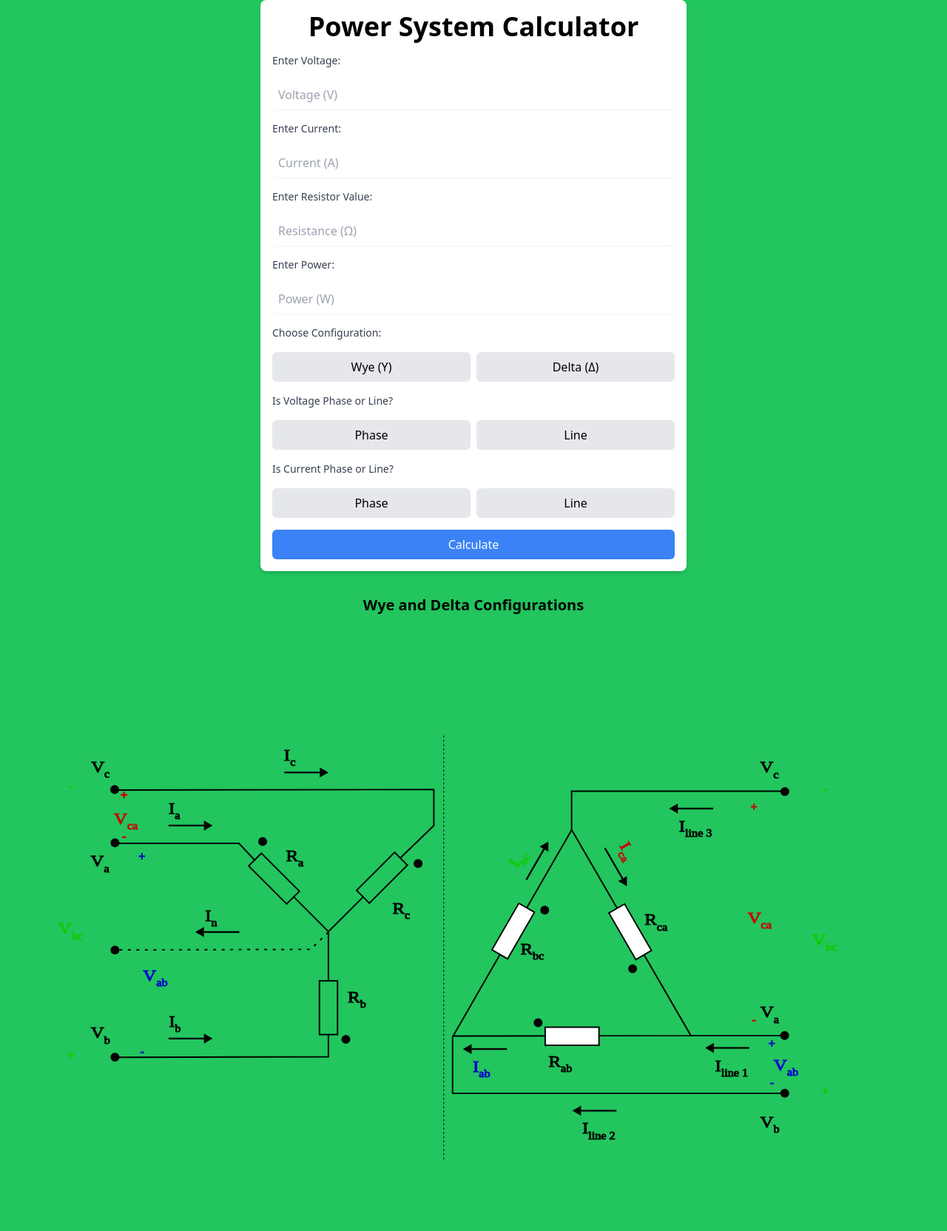
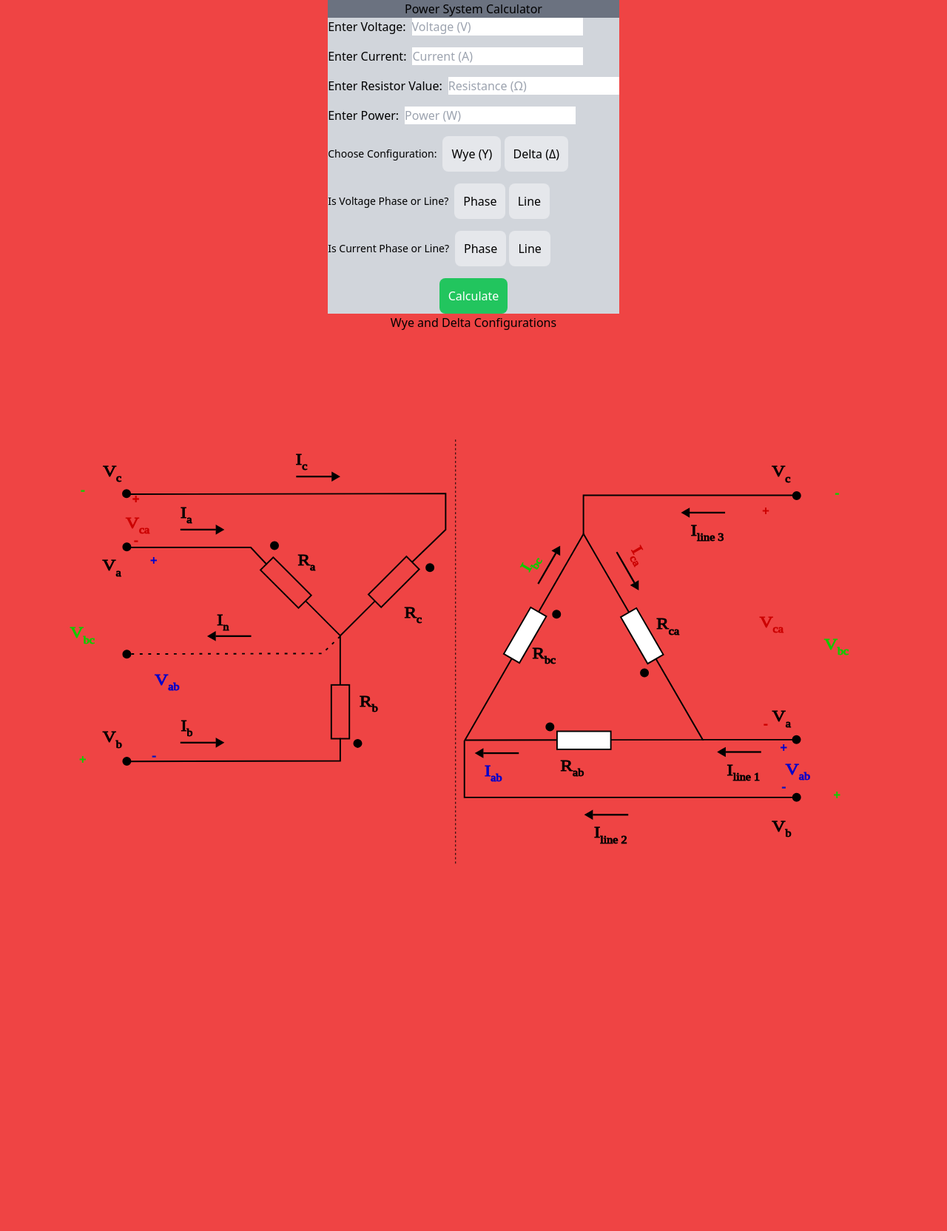
Before and after one commit to emanalva/Power-Model, a Flask app: page / in a window 1280 px wide. Shown: the whole page at 74% size. After the commit the page ends 1168 px from the top, so only its background shows below. Run offline with Flask 3, Linux system fonts and the light colour scheme.

Commit message:
combine form and and button handler & update css styling

```diff
--- a/static/css/styles.css
+++ b/static/css/styles.css
@@ -554,59 +554,8 @@ video {
   display: none;
 }
 
-.container {
-  width: 100%;
-}
-
-@media (min-width: 640px) {
-  .container {
-    max-width: 640px;
-  }
-}
-
-@media (min-width: 768px) {
-  .container {
-    max-width: 768px;
-  }
-}
-
-@media (min-width: 1024px) {
-  .container {
-    max-width: 1024px;
-  }
-}
-
-@media (min-width: 1280px) {
-  .container {
-    max-width: 1280px;
-  }
-}
-
-@media (min-width: 1536px) {
-  .container {
-    max-width: 1536px;
-  }
-}
-
 .static {
   position: static;
-}
-
-.mx-auto {
-  margin-left: auto;
-  margin-right: auto;
-}
-
-.mb-4 {
-  margin-bottom: 1rem;
-}
-
-.mt-8 {
-  margin-top: 2rem;
-}
-
-.block {
-  display: block;
 }
 
 .flex {
@@ -619,14 +568,6 @@ video {
 
 .min-h-screen {
   min-height: 100vh;
-}
-
-.w-full {
-  width: 100%;
-}
-
-.max-w-xl {
-  max-width: 36rem;
 }
 
 .flex-col {
@@ -653,22 +594,41 @@ video {
   margin-bottom: calc(1rem * var(--tw-space-y-reverse));
 }
 
+.space-y-8 > :not([hidden]) ~ :not([hidden]) {
+  --tw-space-y-reverse: 0;
+  margin-top: calc(2rem * calc(1 - var(--tw-space-y-reverse)));
+  margin-bottom: calc(2rem * var(--tw-space-y-reverse));
+}
+
+.space-y-80 > :not([hidden]) ~ :not([hidden]) {
+  --tw-space-y-reverse: 0;
+  margin-top: calc(20rem * calc(1 - var(--tw-space-y-reverse)));
+  margin-bottom: calc(20rem * var(--tw-space-y-reverse));
+}
+
+.space-y-2 > :not([hidden]) ~ :not([hidden]) {
+  --tw-space-y-reverse: 0;
+  margin-top: calc(0.5rem * calc(1 - var(--tw-space-y-reverse)));
+  margin-bottom: calc(0.5rem * var(--tw-space-y-reverse));
+}
+
 .rounded-lg {
   border-radius: 0.5rem;
 }
 
-.rounded-md {
-  border-radius: 0.375rem;
+.bg-gray-300 {
+  --tw-bg-opacity: 1;
+  background-color: rgb(209 213 219 / var(--tw-bg-opacity));
 }
 
-.border-gray-300 {
-  --tw-border-opacity: 1;
-  border-color: rgb(209 213 219 / var(--tw-border-opacity));
+.bg-red-500 {
+  --tw-bg-opacity: 1;
+  background-color: rgb(239 68 68 / var(--tw-bg-opacity));
 }
 
-.bg-blue-500 {
+.bg-gray-500 {
   --tw-bg-opacity: 1;
-  background-color: rgb(59 130 246 / var(--tw-bg-opacity));
+  background-color: rgb(107 114 128 / var(--tw-bg-opacity));
 }
 
 .bg-gray-200 {
@@ -681,36 +641,17 @@ video {
   background-color: rgb(34 197 94 / var(--tw-bg-opacity));
 }
 
-.bg-white {
+.bg-blue-500 {
   --tw-bg-opacity: 1;
-  background-color: rgb(255 255 255 / var(--tw-bg-opacity));
+  background-color: rgb(59 130 246 / var(--tw-bg-opacity));
 }
 
-.p-2 {
-  padding: 0.5rem;
-}
-
-.p-4 {
-  padding: 1rem;
-}
-
-.px-4 {
-  padding-left: 1rem;
-  padding-right: 1rem;
-}
-
-.py-2 {
-  padding-top: 0.5rem;
-  padding-bottom: 0.5rem;
+.p-3 {
+  padding: 0.75rem;
 }
 
 .text-center {
   text-align: center;
-}
-
-.text-4xl {
-  font-size: 2.25rem;
-  line-height: 2.5rem;
 }
 
 .text-sm {
@@ -718,26 +659,13 @@ video {
   line-height: 1.25rem;
 }
 
-.text-xl {
-  font-size: 1.25rem;
-  line-height: 1.75rem;
-}
-
-.font-bold {
-  font-weight: 700;
-}
-
 .font-medium {
   font-weight: 500;
 }
 
-.font-semibold {
-  font-weight: 600;
-}
-
-.text-gray-700 {
+.text-black {
   --tw-text-opacity: 1;
-  color: rgb(55 65 81 / var(--tw-text-opacity));
+  color: rgb(0 0 0 / var(--tw-text-opacity));
 }
 
 .text-white {
@@ -745,24 +673,12 @@ video {
   color: rgb(255 255 255 / var(--tw-text-opacity));
 }
 
-.shadow-md {
-  --tw-shadow: 0 4px 6px -1px rgb(0 0 0 / 0.1), 0 2px 4px -2px rgb(0 0 0 / 0.1);
-  --tw-shadow-colored: 0 4px 6px -1px var(--tw-shadow-color), 0 2px 4px -2px var(--tw-shadow-color);
-  box-shadow: var(--tw-ring-offset-shadow, 0 0 #0000), var(--tw-ring-shadow, 0 0 #0000), var(--tw-shadow);
+.hover\:bg-blue-300:hover {
+  --tw-bg-opacity: 1;
+  background-color: rgb(147 197 253 / var(--tw-bg-opacity));
 }
 
-.shadow-sm {
-  --tw-shadow: 0 1px 2px 0 rgb(0 0 0 / 0.05);
-  --tw-shadow-colored: 0 1px 2px 0 var(--tw-shadow-color);
-  box-shadow: var(--tw-ring-offset-shadow, 0 0 #0000), var(--tw-ring-shadow, 0 0 #0000), var(--tw-shadow);
+.hover\:bg-green-600:hover {
+  --tw-bg-opacity: 1;
+  background-color: rgb(22 163 74 / var(--tw-bg-opacity));
 }
-
-.hover\:bg-blue-600:hover {
-  --tw-bg-opacity: 1;
-  background-color: rgb(37 99 235 / var(--tw-bg-opacity));
-}
-
-.hover\:bg-gray-300:hover {
-  --tw-bg-opacity: 1;
-  background-color: rgb(209 213 219 / var(--tw-bg-opacity));
-}
--- a/static/js/form_handler.js
+++ /dev/null
@@ -1,26 +0,0 @@
-// *****************************************
-// Author:   Emanuel A.
-// Date:     09/22/2024
-// Project:  Power-Model
-//
-// Purpose:  JavaScript for handling form submission.
-// *****************************************
-
-document.getElementById('power-form').addEventListener('submit', function(event) {
-    event.preventDefault(); // Prevent page reload
-
-    // Gather form data
-    const formData = new FormData(this);
-
-    // Send data to Flask
-    fetch('/calculate', {
-        method: 'POST',
-        body: formData
-    })
-    .then(response => response.text()) // Get the response from Flask
-    .then(data => {
-        // Insert the results into the results div
-        document.getElementById('results').innerHTML = data;
-    })
-    .catch(error => console.error('Error:', error));
-});
--- a/templates/index.html
+++ b/templates/index.html
@@ -16,55 +16,74 @@
     <link rel="stylesheet" href="{{ url_for('static', filename='css/styles.css') }}">
 </head>
 
-<body class="bg-green-500 min-h-screen flex-col items-center justify-center">
-    <div class="container max-w-xl mx-auto p-4 bg-white shadow-md rounded-lg">
+<body class="bg-red-500 min-h-screen flex flex-col items-center justify-center">
+    <div class="bg-gray-500">
         <!-- Title -->
-        <h1 class="text-4xl font-bold mb-4 text-center">Power System Calculator</h1>
+        <div class="flex items-center justify-center">
+            <h1 class="">Power System Calculator</h1>
+        </div>
 
         <!-- Input Form -->
-        <form id="power-form" action="/calculate" method="POST" class="space-y-4">
+        <form id="power-form" action="/calculate" method="POST" class="bg-gray-300 flex flex-col space-y-4">
             <!-- Voltage input -->
-            <label for="voltage" class="block text-sm font-medium text-gray-700">Enter Voltage:</label>
-            <input type="text" name="voltage" placeholder="Voltage (V)" class="w-full border-gray-300 rounded-md shadow-sm p-2">
+            <div class="flex space-x-2 items-center">
+                <label for="voltage" class="">Enter Voltage:</label>
+                <input type="text" name="voltage" placeholder="Voltage (V)" class="">
+            </div>
 
             <!-- Current input -->
-            <label for="current" class="block text-sm font-medium text-gray-700">Enter Current:</label>
-            <input type="text" name="current" placeholder="Current (A)" class="w-full border-gray-300 rounded-md shadow-sm p-2">
+            <div class="flex space-x-2 items-center">
+                <label for="current" class="">Enter Current:</label>
+                <input type="text" name="current" placeholder="Current (A)" class="">
+            </div>
 
             <!-- Resistor input -->
-            <label for="resistor" class="block text-sm font-medium text-gray-700">Enter Resistor Value:</label>
-            <input type="text" name="resistor" placeholder="Resistance (Ω)" class="w-full border-gray-300 rounded-md shadow-sm p-2">
+            <div class="flex space-x-2 items-center">
+                <label for="resistor" class="">Enter Resistor Value:</label>
+                <input type="text" name="resistor" placeholder="Resistance (Ω)" class="">
+            </div>
 
             <!-- Power input -->
-            <label for="power" class="block text-sm font-medium text-gray-700">Enter Power:</label>
-            <input type="text" name="power" placeholder="Power (W)" class="w-full border-gray-300 rounded-md shadow-sm p-2">
+            <div class="flex space-x-2 items-center">
+                <label for="power" class="">Enter Power:</label>
+                <input type="text" name="power" placeholder="Power (W)" class="">
+            </div>
 
-            <!-- Connection type: Wye or Delta (buttons) -->
-            <label for="connection" class="block text-sm font-medium text-gray-700">Choose Configuration:</label>
-            <div class="button-group flex space-x-2">
-                <button type="button" class="config-button w-full py-2 px-4 bg-gray-200 hover:bg-gray-300 rounded-md" data-value="wye">Wye (Y)</button>
-                <button type="button" class="config-button w-full py-2 px-4 bg-gray-200 hover:bg-gray-300 rounded-md" data-value="delta">Delta (Δ)</button>
+        <!-- Connection type: Wye or Delta (buttons) -->
+        <div class="flex space-x-2 items-center">
+            <label for="connection" class="text-sm font-medium">Choose Configuration:</label>
+            <div class="text-center">
+                <button type="button" class="config-button wye-button bg-gray-200 text-black p-3 rounded-lg hover:bg-blue-300" data-value="wye">Wye (Y)</button>
+                <button type="button" class="config-button delta-button bg-gray-200 text-black p-3 rounded-lg hover:bg-blue-300" data-value="delta">Delta (Δ)</button>
                 <input type="hidden" name="connection" id="connection">
             </div>
+        </div>
 
-            <!-- Voltage type: Phase or Line (buttons) -->
-            <label for="voltage_type" class="block text-sm font-medium text-gray-700">Is Voltage Phase or Line?</label>
-            <div class="button-group flex space-x-2">
-                <button type="button" class="voltage-button w-full py-2 px-4 bg-gray-200 hover:bg-gray-300 rounded-md" data-value="phase">Phase</button>
-                <button type="button" class="voltage-button w-full py-2 px-4 bg-gray-200 hover:bg-gray-300 rounded-md" data-value="line">Line</button>
+        <!-- Voltage type: Phase or Line (buttons) -->
+        <div class="flex space-x-2 items-center">
+            <label for="voltage_type" class="text-sm font-medium">Is Voltage Phase or Line?</label>
+            <div class="text-center">
+                <button type="button" class="voltage-button phase-button bg-gray-200 text-black p-3 rounded-lg hover:bg-blue-300" data-value="phase">Phase</button>
+                <button type="button" class="voltage-button line-button bg-gray-200 text-black p-3 rounded-lg hover:bg-blue-300" data-value="line">Line</button>
                 <input type="hidden" name="voltage_type" id="voltage_type">
             </div>
+        </div>
 
-            <!-- Current type: Phase or Line (buttons) -->
-            <label for="current_type" class="block text-sm font-medium text-gray-700">Is Current Phase or Line?</label>
-            <div class="button-group flex space-x-2">
-                <button type="button" class="current-button w-full py-2 px-4 bg-gray-200 hover:bg-gray-300 rounded-md" data-value="phase">Phase</button>
-                <button type="button" class="current-button w-full py-2 px-4 bg-gray-200 hover:bg-gray-300 rounded-md" data-value="line">Line</button>
+        <!-- Current type: Phase or Line (buttons) -->
+        <div class="flex space-x-2 items-center">
+            <label for="current_type" class="text-sm font-medium">Is Current Phase or Line?</label>
+            <div class="text-center">
+                <button type="button" class="current-button phase-button bg-gray-200 text-black p-3 rounded-lg hover:bg-blue-300" data-value="phase">Phase</button>
+                <button type="button" class="current-button line-button bg-gray-200 text-black p-3 rounded-lg hover:bg-blue-300" data-value="line">Line</button>
                 <input type="hidden" name="current_type" id="current_type">
             </div>
+        </div>
 
-            <!-- Submit button -->
-            <input type="submit" value="Calculate" class="w-full bg-blue-500 text-white py-2 px-4 rounded-md hover:bg-blue-600">
+        <!-- Submit button -->
+        <div class="text-center">
+            <input type="submit" value="Calculate" class="bg-green-500 text-white p-3 rounded-lg hover:bg-green-600">
+        </div>
+
         </form>
     </div>
 
@@ -72,16 +91,13 @@
     <div id="results"></div>
 
     <!-- Wye and Delta Combined Configuration Diagram -->
-    <div class="diagram mt-8">
-        <h3 class="text-center text-xl font-semibold mb-4">Wye and Delta Configurations</h3>
+    <div class="flex-col justify-center">
+        <h3 class="text-center">Wye and Delta Configurations</h3>
         <object id="wye_and_delta_diagram" type="image/svg+xml" data="static/diagrams/wye_and_delta_diagram.svg"></object>
     </div>
 
     <!-- Load the script to handle button selections -->
     <script src="{{ url_for('static', filename='js/button_handler.js') }}"></script>
-
-    <!-- Load the script to handle form submission -->
-    <script src="{{ url_for('static', filename='js/form_handler.js') }}"></script>
 
     <!-- Load the script to handle SVG updates -->
     <script src="{{ url_for('static', filename='js/wye_delta_svg_handler.js') }}"></script>
```
Also changed, not shown: static/js/button_handler.js (+57 -12 lines).
